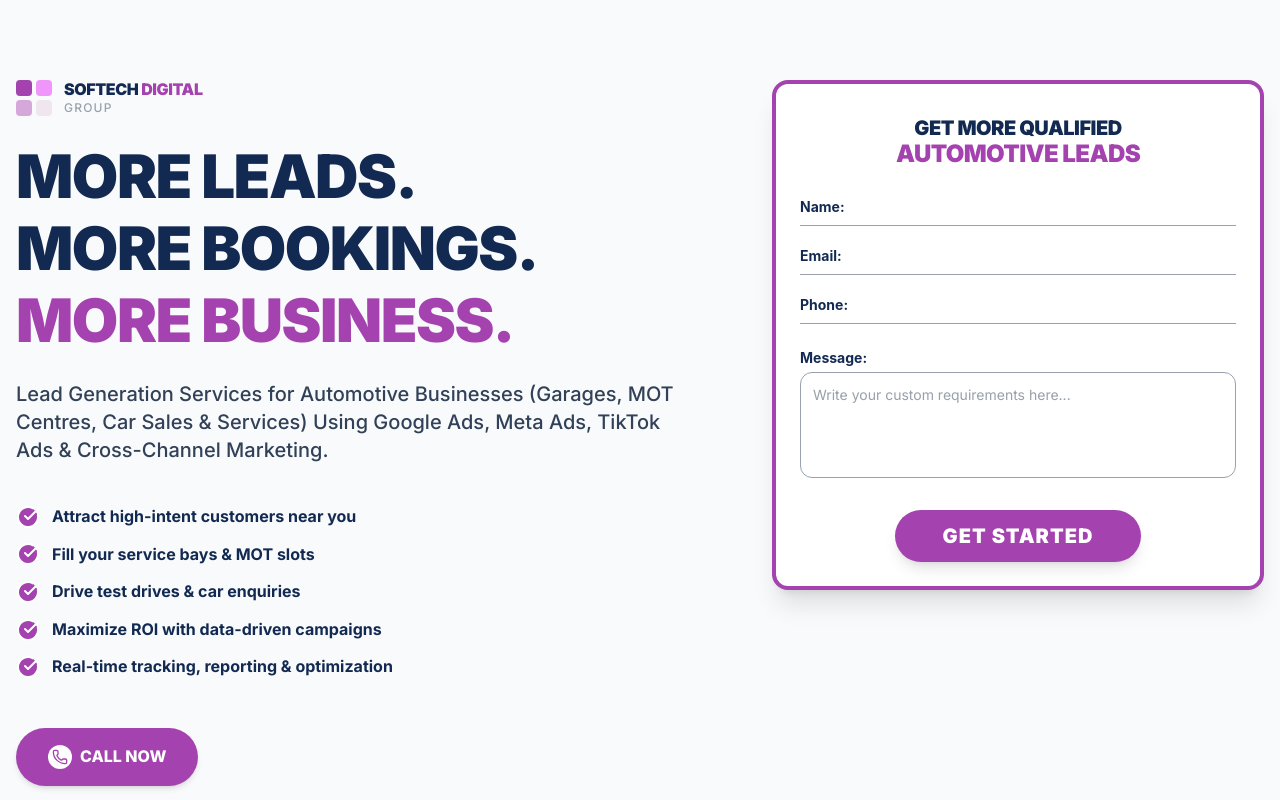
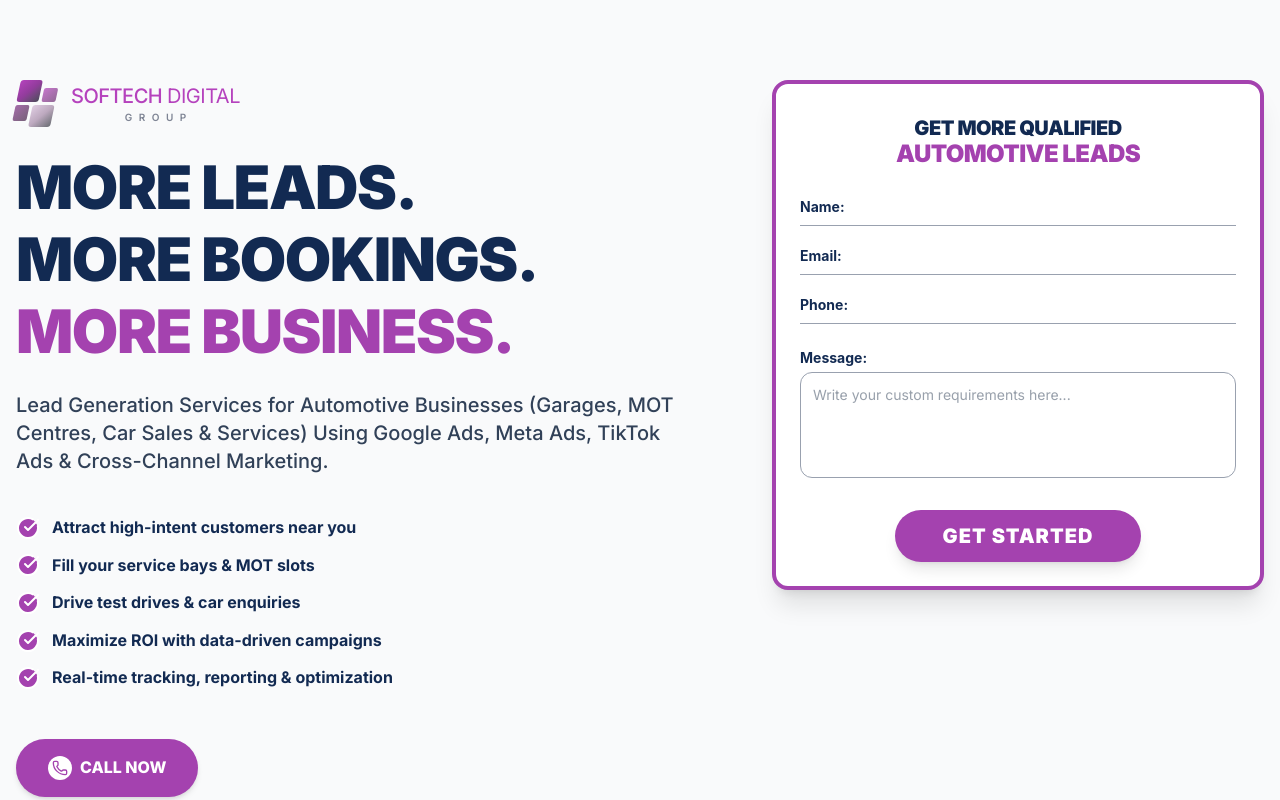
Before and after one commit to Waqar6489/Softect-Digital-group, a React (Vite) app in the folder Frontend/: page /services/AutomotiveServices in a window 1280 px wide. Shown: the top 800 px of the page. Built offline with nearby package versions, Linux system fonts and the light colour scheme.

Commit message:
changing in logo and automotive page

```diff
--- a/Frontend/src/App.jsx
+++ b/Frontend/src/App.jsx
@@ -32,7 +32,7 @@ import { HRM } from './Components/Pages/Solutions_pages/HRM'
 import { Blog } from './Components/Pages/Blog'
 import { BlogPost } from './Components/Pages/BlogPost'
 import { BlogAdmin } from './Components/Pages/BlogAdmin'
-import AutomotiveServices from './Components/Pages/Services_pages/AutomotiveServices'
+import AutomotiveServices from './Components/Pages/External_Services/AutomotiveServices'
 
 const WhatsAppButton = () => (
   <a
--- a/Frontend/src/Components/Headers/logo.jsx
+++ b/Frontend/src/Components/Headers/logo.jsx
@@ -2,22 +2,47 @@ import React from "react";
 
 const Logo = ({ dark = false }) => {
   return (
-    <div className="flex items-center gap-3 cursor-pointer">
-      {/* 4-box icon */}
-      <div className="grid grid-cols-2 gap-1">
-        <div className="w-4 h-4 bg-[#a442af] rounded-sm"></div>
-        <div className="w-4 h-4 bg-[#f096fa] rounded-sm"></div>
-        <div className="w-4 h-4 bg-[#d6a7db] rounded-sm"></div>
-        <div className="w-4 h-4 bg-[#efe6f0] rounded-sm"></div>
+    <div className="flex items-center gap-4 cursor-pointer select-none">
+      {/* 4-Box Sheared Geometric Icon */}
+      <div className="-skew-x-12 flex flex-col gap-[3px]">
+        {/* Top Row */}
+        <div className="flex items-end gap-[3px]">
+          {/* Top Left: Large Purple Gradient Box */}
+          <div className="w-5.5 h-5.5 rounded-[3px] bg-gradient-to-br from-[#b542bd] via-[#923c9c] to-[#4a4a5a]" />
+          {/* Top Right: Small Light Purple Box */}
+          <div className="w-3.5 h-3.5 rounded-[2px] bg-gradient-to-br from-[#c676cc] to-[#926996]" />
+        </div>
+
+        {/* Bottom Row */}
+        <div className="flex items-start gap-[3px]">
+          {/* Bottom Left: Small Muted Purple Box */}
+          <div className="w-3.5 h-4 rounded-[2px] bg-gradient-to-br from-[#a36ba8] to-[#78617a]" />
+          {/* Bottom Right: Large Silver/Grey Purple Box */}
+          <div className="w-5.5 h-5.5 rounded-[3px] bg-gradient-to-br from-[#e0cee3] via-[#bda9bf] to-[#6a6d73]" />
+        </div>
       </div>
-      {/* Text */}
-      <div className="leading-tight">
-        <h1 className={`text-sm md:text-base font-black tracking-tight ${dark ? 'text-white' : 'text-[#122a52]'}`}>
-          SOFTECH <span className="text-[#a442af]">DIGITAL</span>
-        </h1>
-        <p className={`text-[10px] md:text-xs tracking-widest font-medium ${dark ? 'text-[#d6a7db]' : 'text-gray-400'}`}>
-          GROUP
-        </p>
+
+      {/* Typography Section */}
+      <div className="flex flex-col justify-center">
+        {/* Main Brand Name */}
+        <div className={`text-xl md:text-xl font-medium tracking-tight leading-none`}>
+          <span className={dark ? "text-[#b542bd]" : "text-[#b542bd]"}>
+            SOFTECH{" "}
+          </span>
+          <span className="text-[#b542bd]  font-normal">
+            DIGITAL
+          </span>
+        </div>
+
+        {/* Subtitle / Group */}
+        <div
+          className={`text-[8px] md:text-[10px] text-center tracking-[0.65em] uppercase font-semibold mt-1.5 leading-none ${
+            dark ? "text-gray-400" : "text-[#7e8494]"
+          }`}
+          style={{ marginRight: "-0.65em" }} // Offsets the last letter's tracking to keep it perfectly centered
+        >
+          Group
+        </div>
       </div>
     </div>
   );
--- a/Frontend/src/Components/Pages/Services_pages/AutomotiveServices.jsx
+++ b/Frontend/src/Components/Pages/External_Services/AutomotiveServices.jsx
@@ -1,10 +1,20 @@
 import React, { useState } from 'react';
 import { CheckCircle, Phone, Mail, ChevronLeft, ChevronRight, BarChart3, Target, Layers } from 'lucide-react';
 import { FaTiktok,FaFacebookF,FaLinkedin,FaPager, FaInstagram, FaCarSide  } from "react-icons/fa";
-import { Link } from 'react-router-dom';
 import Logo from '../../Headers/logo';
 
+
 export default function AutomotiveServices() {
+    const trustItems = [
+    "Garages & Auto Repair Shops",
+    "MOT Testing Centres",
+    "Tyre & Brake Specialists",
+    "Car Dealerships (New & Used)",
+    "Bodyshops & Collision Centres",
+    "Mobile Mechanics",
+    "Fleet Service Providers",
+    "Performance & Tuning Shops"
+  ];
   const [step, setStep] = useState(1);
   const [isSubmitting, setIsSubmitting] = useState(false);
   const [submitStatus, setSubmitStatus] = useState(null);
@@ -277,9 +287,10 @@ export default function AutomotiveServices() {
       {/* --- TESTIMONIALS --- */}
       <section className="max-w-7xl mx-auto px-4 py-12">
         <div className="text-center mb-8 flex items-center justify-center gap-4">
-          <div className="h-[2px] w-16 bg-[#a442af]"></div>
+          <div className="hidden sm:block h-[2px] w-16 bg-[#a442af]"></div>
           <h2 className="text-2xl font-black uppercase tracking-tight text-[#122a52]">What Our Clients Say</h2>
-          <div className="h-[2px] w-16 bg-[#a442af]"></div>
+          <div className="hidden sm:block h-[2px] w-16 bg-[#a442af]"></div>
+
         </div>
 
         <div className="relative flex items-center gap-4">
@@ -309,9 +320,9 @@ export default function AutomotiveServices() {
       {/* --- SERVICES MATRIX --- */}
       <section className="max-w-7xl mx-auto px-4 py-12">
         <div className="text-center mb-10 flex items-center justify-center gap-4">
-          <div className="h-[2px] w-16 bg-[#a442af]"></div>
+          <div className="hidden sm:block h-[2px] w-16 bg-[#a442af]"></div>
           <h2 className="text-2xl font-black uppercase tracking-tight text-[#122a52]">Our Automotive Lead Generation Services</h2>
-          <div className="h-[2px] w-16 bg-[#a442af]"></div>
+          <div className="hidden sm:block h-[2px] w-16 bg-[#a442af]"></div>
         </div>
 
         <div className="grid grid-cols-2 sm:grid-cols-4 lg:grid-cols-8 gap-4 text-center">
@@ -337,9 +348,9 @@ export default function AutomotiveServices() {
       <section className="max-w-7xl mx-auto px-4 py-12">
         <div className="bg-white border border-gray-200 rounded-3xl p-8 shadow-sm">
           <div className="text-center mb-8 flex items-center justify-center gap-4">
-            <div className="h-[2px] w-16 bg-[#a442af]"></div>
+            <div className="hidden sm:block h-[2px] w-16 bg-[#a442af]"></div>
             <h2 className="text-2xl font-black uppercase tracking-tight text-[#122a52]">We Solve Automotive Businesses' Growth Challenges</h2>
-            <div className="h-[2px] w-16 bg-[#a442af]"></div>
+           <div className="hidden sm:block h-[2px] w-16 bg-[#a442af]"></div>
           </div>
 
           <div className="grid grid-cols-1 md:grid-cols-2 gap-x-12 gap-y-4">
@@ -375,20 +386,44 @@ export default function AutomotiveServices() {
 
       {/* --- TRUSTED BY SLIDER --- */}
       <section className="max-w-7xl mx-auto px-4 py-12 text-center">
-        <h3 className="text-slate-800 uppercase font-black text-sm tracking-widest mb-6">Trusted By Automotive Businesses</h3>
-        <div className="flex items-center justify-center gap-6 overflow-x-auto py-2 no-scrollbar">
-          {[
-            "Garages & Auto Repair Shops", "MOT Testing Centres", "Tyre & Brake Specialists",
-            "Car Dealerships (New & Used)", "Bodyshops & Collision Centres",
-            "Mobile Mechanics", "Fleet Service Providers", "Performance & Tuning Shops"
-          ].map((trust, idx) => (
-            <div key={idx} className="bg-white px-4 py-2 rounded-lg border text-xs font-black uppercase tracking-wider text-slate-600 whitespace-nowrap shadow-sm flex gap-2 items-center">
-              < FaCarSide className='text-[[#a442af]]' /> {trust}
+      {/* Dynamic Keyframe Animation for Auto-Scroll */}
+      <style>{`
+        @keyframes marquee-trusted {
+          0% { transform: translateX(0%); }
+          100% { transform: translateX(-50%); }
+        }
+        .animate-marquee-trusted {
+          display: flex;
+          width: max-content;
+          animation: marquee-trusted 30s linear infinite;
+        }
+        .animate-marquee-trusted:hover {
+          animation-play-state: paused;
+        }
+      `}</style>
+
+      <h3 className="text-slate-800 uppercase font-black text-sm tracking-widest mb-6">
+        Trusted By Automotive Businesses
+      </h3>
+
+      {/* Container holding the marquee */}
+      <div className="relative w-full overflow-hidden py-2">
+        <div className="animate-marquee-trusted gap-6">
+          {/* First loop of items */}
+          {trustItems.map((trust, idx) => (
+            <div key={`orig-${idx}`} className="bg-white px-4 py-2 rounded-lg border text-xs font-black uppercase tracking-wider text-slate-600 whitespace-nowrap shadow-sm flex gap-2 items-center">
+              <FaCarSide className="text-[#a442af]" /> {trust}
+            </div>
+          ))}
+          {/* Duplicated loop for infinite fluid effect */}
+          {trustItems.map((trust, idx) => (
+            <div key={`dup-${idx}`} className="bg-white px-4 py-2 rounded-lg border text-xs font-black uppercase tracking-wider text-slate-600 whitespace-nowrap shadow-sm flex gap-2 items-center">
+              <FaCarSide className="text-[#a442af]" /> {trust}
             </div>
           ))}
         </div>
-      </section>
-
+      </div>
+    </section>
       {/* --- BOTTOM CTA HERO --- */}
       <section className="max-w-7xl mx-auto px-4 pb-16">
         <div className="bg-[#a442af] text-white rounded-3xl p-8 md:p-12 text-center md:text-left flex flex-col md:flex-row justify-between items-center gap-6 shadow-xl">
```
Also changed, not shown: Frontend/index.html (+6 -5 lines), 1 other file (tests, documents, lock files or other folders).
